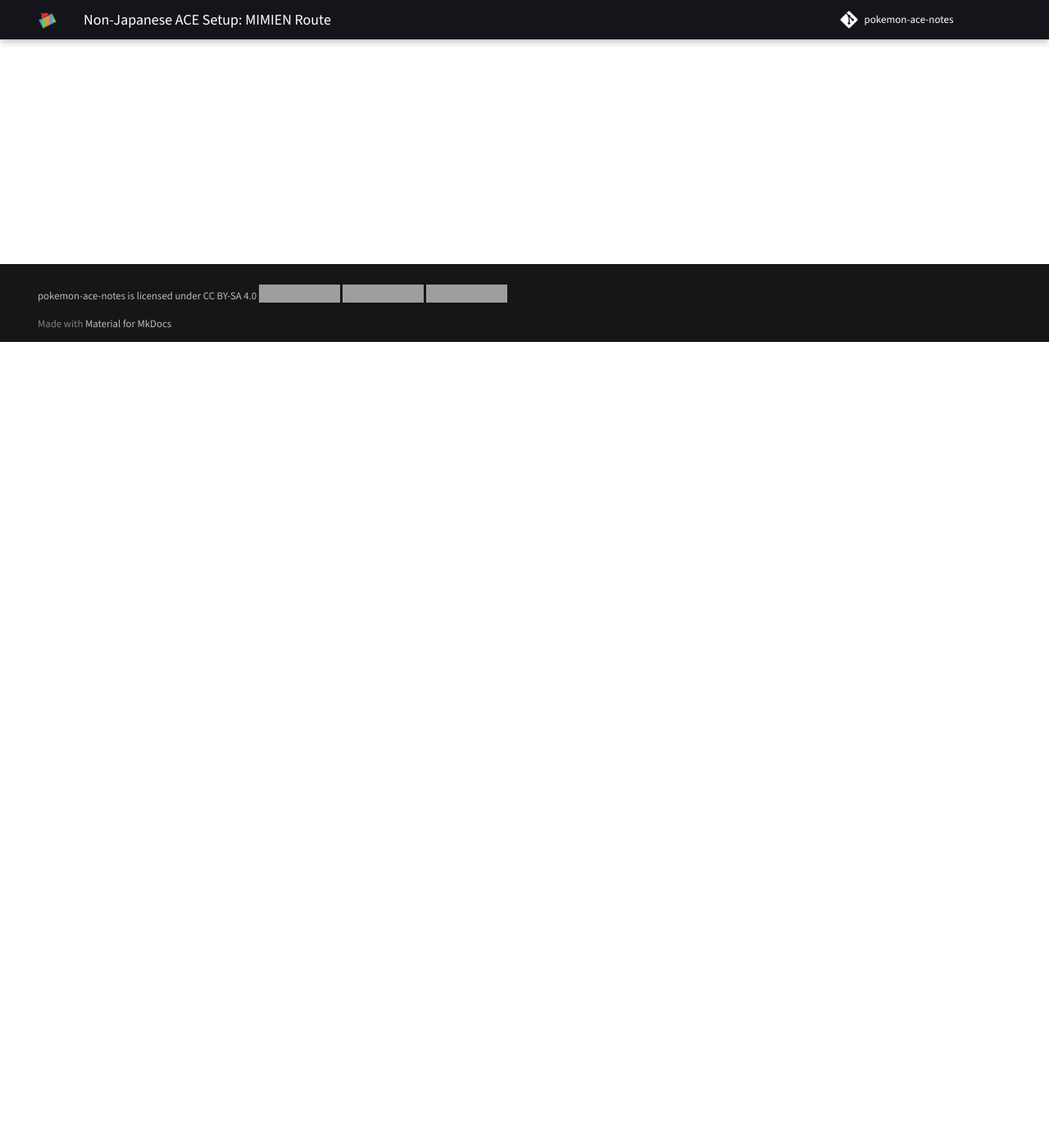
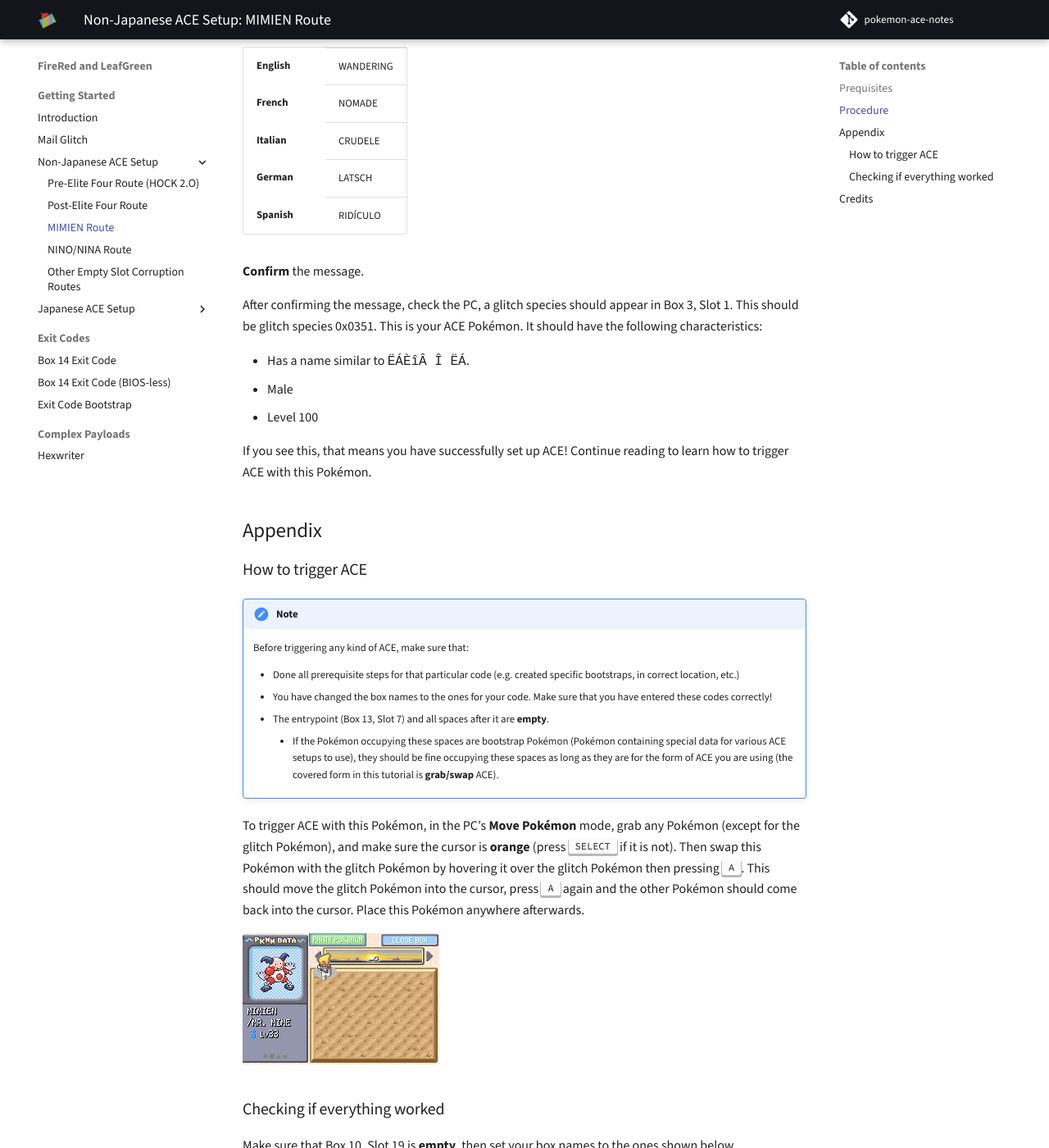
Before and after one commit to pomeg-letterbombers/pokemon-ace-notes, an MkDocs documentation site: the page built from docs/frlg/getting-started/non-jpn-ace/mimien-route.md, in a window 1280 px wide and 1400 px high, scrolled down 983 px. Shown: the whole window at 82% size. Built offline with MkDocs 1.6.1 and Material for MkDocs 9.7.7, drawn with Linux system fonts in a browser that asks for light colours; comment, search, counter and statistics services are not loaded; some of the changed text lies outside the part shown; grey boxes are pictures that could not be loaded.

Commit message:
Add "MIMIEN Route"

````diff
--- a/docs/frlg/getting-started/non-jpn-ace/mimien-route.md
+++ b/docs/frlg/getting-started/non-jpn-ace/mimien-route.md
@@ -1,3 +1,102 @@
 ---
 title: "Non-Japanese ACE Setup: MIMIEN Route"
 ---
+In this route, you will be setting up arbitrary code execution in non-Japanese FireRed or LeafGreen through the PC shift/swap action in the Pokémon Storage System. Through the mail glitch, you will transform MIMIEN the trade Mr. Mime into glitch species 0x0351 which is the standard ACE species used in non-Japanese FireRed and LeafGreen.
+
+## Prequisites
+
+*   Your save has the mail glitch active, and you know how to use it.
+    +   If not, please read [this article](../mail-glitch.md) to learn how to activate it.
+*   Your save either has the MIMIEN trade available or has the MIMIEN trade Pokémon, and you know its EVs.
+    +   MIMIEN cannot be used for this method if its HP EVs is greater than 81, and its Attack EVs is greater than 3.
+    +   Its speed EVs divided by 32 (rounded down) mod 2 cannot be equal to 1.
+
+## Procedure
+
+EV train MIMIEN so it has:
+
+*   **81 HP** EVs
+    +   This can be provided by Caterpie, which can be found in the Viridian Forest.
+*   **3 Attack** EVs
+    +   This can be provided by defeating **1** Doduo, which can be found on Route 16.
+    +   This can also be provided by defeating **1** Mankey, which can be found on Route 22.
+
+After giving it these EVs, place it back into Box 3, Slot 1.
+
+Activate the mail glitch, then set the second word of the glitched mail to the one of the following:
+
+<table>
+    <tbody>
+        <tr>
+            <th scope="row">English</th>
+            <td>WANDERING</td>
+        </tr>
+        <tr>
+            <th scope="row">French</th>
+            <td>NOMADE</td>
+        </tr>
+        <tr>
+            <th scope="row">Italian</th>
+            <td>CRUDELE</td>
+        </tr>
+        <tr>
+            <th scope="row">German</th>
+            <td>LATSCH</td>
+        </tr>
+        <tr>
+            <th scope="row">Spanish</th>
+            <td>RIDÍCULO</td>
+        </tr>
+    </tbody>
+</table>
+
+**Confirm** the message.
+
+After confirming the message, check the PC, a glitch species should appear in Box 3, Slot 1. This should be glitch species 0x0351. This is your ACE Pokémon. It should have the following characteristics:
+
+*   Has a name similar to <samp>ËÁÈîÂ Î ËÁ</samp>.
+*   Male
+*   Level 100
+
+If you see this, that means you have successfully set up ACE! Continue reading to learn how to trigger ACE with this Pokémon.
+
+## Appendix
+
+### How to trigger ACE
+
+<div class="admonition note" markdown="block">
+<p class="admonition-title">Note</p>
+
+Before triggering any kind of ACE, make sure that:
+
+*   Done all prerequisite steps for that particular code (e.g. created specific bootstraps, in correct location, etc.)
+*   You have changed the box names to the ones for your code. Make sure that you have entered these codes correctly!
+*   The entrypoint (Box 13, Slot 7) and all spaces after it are **empty**.
+    +   If the Pokémon occupying these spaces are bootstrap Pokémon (Pokémon containing special data for various ACE setups to use), they should be fine occupying these spaces as long as they are for the form of ACE you are using (the covered form in this tutorial is **grab/swap** ACE).
+
+</div>
+
+To trigger ACE with this Pokémon, in the PC’s **Move Pokémon** mode, grab any Pokémon (except for the glitch Pokémon), and make sure the cursor is **orange** (press <kbd>SELECT</kbd> if it is not). Then swap this Pokémon with the glitch Pokémon by hovering it over the glitch Pokémon then pressing <kbd>A</kbd>. This should move the glitch Pokémon into the cursor, press <kbd>A</kbd> again and the other Pokémon should come back into the cursor. Place this Pokémon anywhere afterwards.
+
+![Swapping two Pokémon in the PC](../../../assets/images/frlg/getting-started/non-jpn-ace/Using0351.png)
+
+### Checking if everything worked
+
+Make sure that Box 10, Slot 19 is **empty**, then set your box names to the ones shown below.
+
+```
+Box  1: 4 C U n n R … o	[4CUnnR…o]
+Box  2: P R o / F w m  	[PRo/Fwm]    (change '/' to 'B' for inaccurate emulators)
+Box  3: A A V H . o    	[AAVH.o]
+Box  4: A … H R n      	[A…HRn]
+Box  5: / F Q m D F Q m	[/FQmDFQm]
+Box  6:	_ F o H I . o r	[ FoHI.or]
+Box  7:	B n            	[Bn]
+Box  8+: (anything)
+```
+
+Then trigger ACE. Then enter the PC, and view Box 10, Slot 19, a shiny, level 0, female Bulbasaur should have appeared. That means the ACE is working properly. You can safely delete this Bulbasuar after doing this code.
+
+## Credits
+
+*   merrp for originally creating this route.
````
